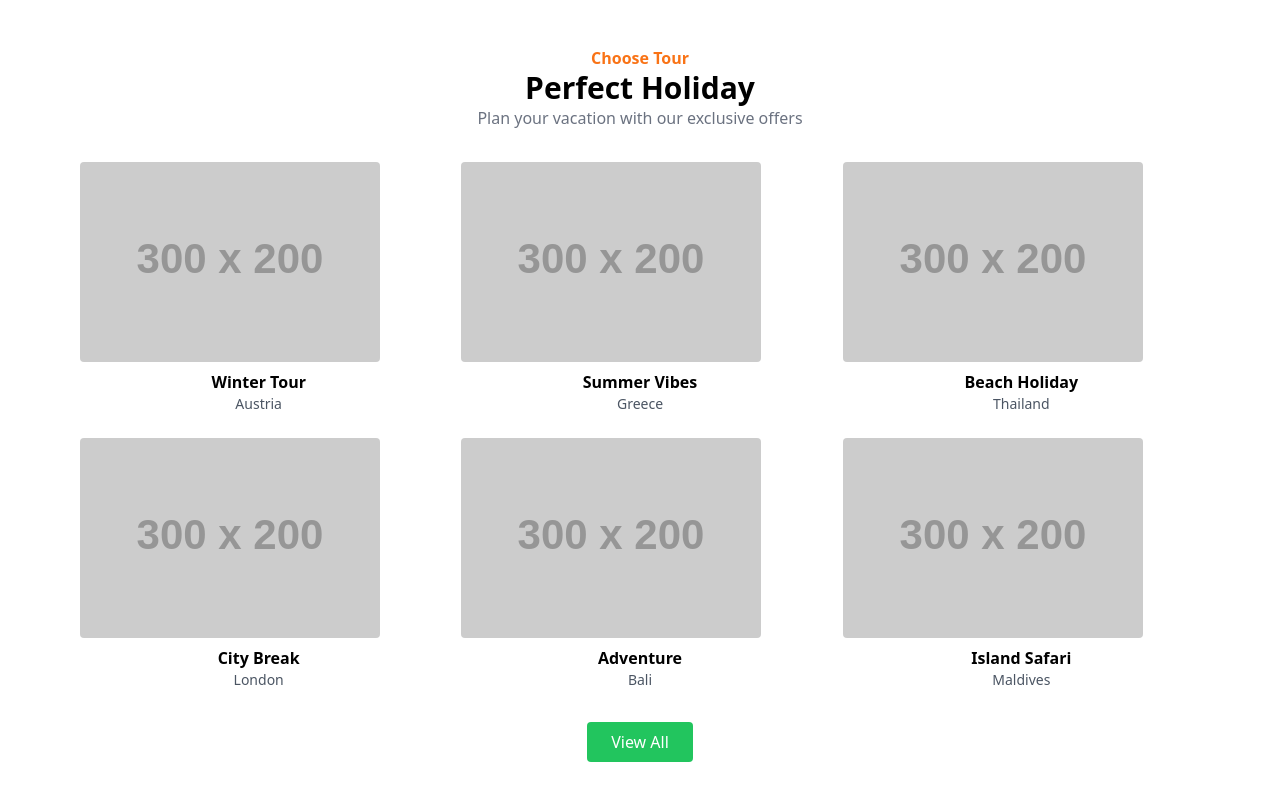
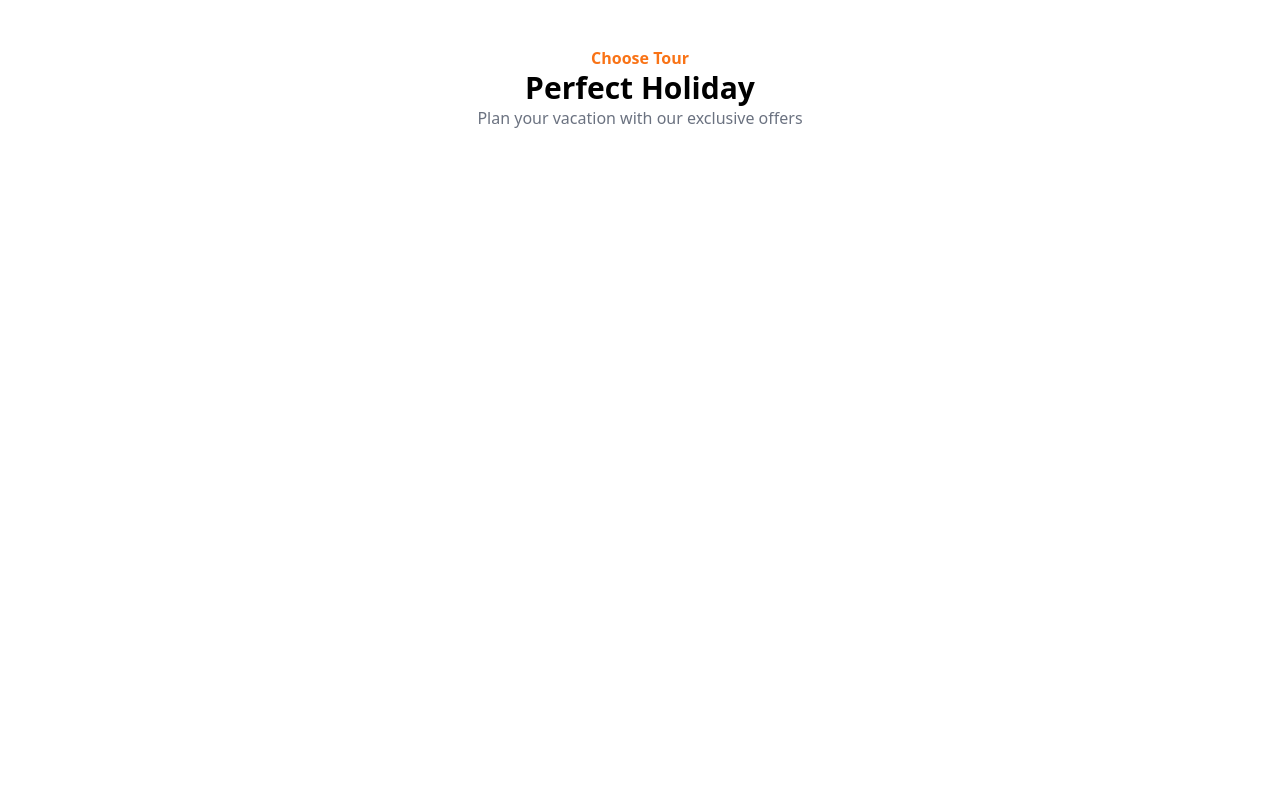
Before and after one commit to peruzzera/web-travel, a plain HTML site: page index.html in a window 1280 px wide. Shown: the part 542-1342 px from the top of the page. After the commit the page ends 800 px from the top, so only its background shows below. Drawn offline with nearby package versions, Linux system fonts and the light colour scheme; placeholder pictures from the web are drawn by us.

Commit message:
delete peruzzo

```diff
--- a/index.html
+++ b/index.html
@@ -51,40 +51,3 @@
       <p class="text-gray-500 mb-8">
         Plan your vacation with our exclusive offers
       </p>
-
-          <!-- Cards -->
-    <div class="grid grid-cols-1 sm:grid-cols-2 md:grid-cols-3 gap-6 px-4 max-w-6xl mx-auto">
-      <div>
-        <img src="https://via.placeholder.com/300x200" class="rounded mb-2" />
-        <h4 class="font-bold">Winter Tour</h4>
-        <p class="text-sm text-gray-600">Austria</p>
-      </div>
-      <div>
-        <img src="https://via.placeholder.com/300x200" class="rounded mb-2" />
-        <h4 class="font-bold">Summer Vibes</h4>
-        <p class="text-sm text-gray-600">Greece</p>
-      </div>
-      <div>
-        <img src="https://via.placeholder.com/300x200" class="rounded mb-2" />
-        <h4 class="font-bold">Beach Holiday</h4>
-        <p class="text-sm text-gray-600">Thailand</p>
-      </div>
-      <div>
-        <img src="https://via.placeholder.com/300x200" class="rounded mb-2" />
-        <h4 class="font-bold">City Break</h4>
-        <p class="text-sm text-gray-600">London</p>
-      </div>
-      <div>
-        <img src="https://via.placeholder.com/300x200" class="rounded mb-2" />
-        <h4 class="font-bold">Adventure</h4>
-        <p class="text-sm text-gray-600">Bali</p>
-      </div>
-      <div>
-        <img src="https://via.placeholder.com/300x200" class="rounded mb-2" />
-        <h4 class="font-bold">Island Safari</h4>
-        <p class="text-sm text-gray-600">Maldives</p>
-      </div>
-    </div>
-
-    <button class="mt-8 bg-green-500 text-white px-6 py-2 rounded hover:bg-green-600">View All</button>
-  </section>
```
